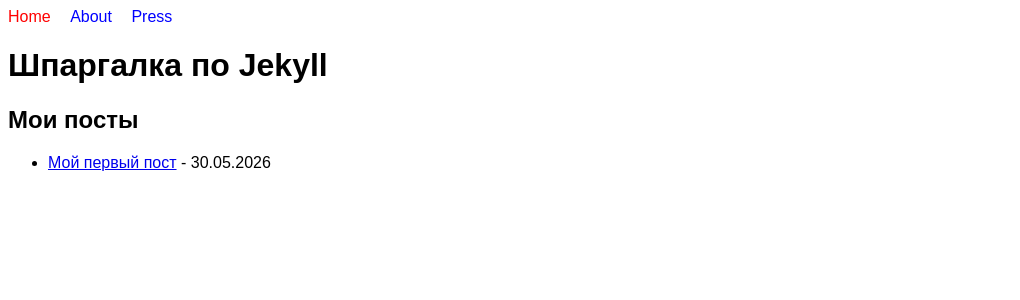
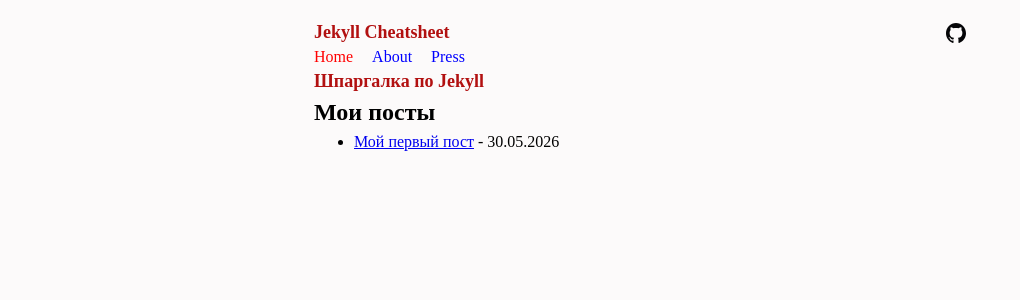
Before and after one commit to kagulion/jekyll-cheatsheet, a Jekyll site: the page built from index.html, in a window 1280 px wide. Shown: the top 300 px of the page, without its empty margins (0-1020 px from the left). Built offline with Jekyll 4.4.1, drawn with Linux system fonts in a browser that asks for light colours.

Commit message:
add: header section

```diff
--- /dev/null
+++ b/_includes/header.html
@@ -0,0 +1,24 @@
+<div class="flex justify-between align-center">
+  <h1>Jekyll Cheatsheet</h1>
+  <svg
+    width="20"
+    height="20"
+    viewBox="0 0 20 20"
+    fill="none"
+    xmlns="http://www.w3.org/2000/svg"
+  >
+    <g clip-path="url(#clip0_6_22)">
+      <path
+        fill-rule="evenodd"
+        clip-rule="evenodd"
+        d="M10 0C15.523 0 20 4.58993 20 10.2529C20 14.7819 17.138 18.624 13.167 19.981C12.66 20.082 12.48 19.7618 12.48 19.4888C12.48 19.1508 12.492 18.0468 12.492 16.6748C12.492 15.7188 12.172 15.0949 11.813 14.7769C14.04 14.5229 16.38 13.6558 16.38 9.71777C16.38 8.59777 15.992 7.68382 15.35 6.96582C15.454 6.70682 15.797 5.66395 15.252 4.25195C15.252 4.25195 14.414 3.97722 12.505 5.30322C11.706 5.07622 10.85 4.96201 10 4.95801C9.15 4.96201 8.295 5.07622 7.497 5.30322C5.586 3.97722 4.746 4.25195 4.746 4.25195C4.203 5.66395 4.546 6.70682 4.649 6.96582C4.01 7.68382 3.619 8.59777 3.619 9.71777C3.619 13.6458 5.954 14.5262 8.175 14.7852C7.889 15.0412 7.63 15.4928 7.54 16.1558C6.97 16.4178 5.522 16.8712 4.63 15.3042C4.63 15.3042 4.101 14.3191 3.097 14.2471C3.097 14.2471 2.122 14.2341 3.029 14.8701C3.029 14.8701 3.684 15.1851 4.139 16.3701C4.139 16.3701 4.726 18.2001 7.508 17.5801C7.513 18.4371 7.522 19.2448 7.522 19.4888C7.522 19.7598 7.338 20.0769 6.839 19.9819C2.865 18.6269 0 14.7829 0 10.2529C0 4.58993 4.478 0 10 0Z"
+        fill="#050507"
+      />
+    </g>
+    <defs>
+      <clipPath id="clip0_6_22">
+        <rect width="20" height="20" fill="white" />
+      </clipPath>
+    </defs>
+  </svg>
+</div>
--- a/_layouts/default.html
+++ b/_layouts/default.html
@@ -2,10 +2,11 @@
 <html>
   <head>
     <meta charset="utf-8" />
+    <meta name="viewport" content="width=device-width, initial-scale=1" />
     <title>{{ page.title }} | {{ site.title }}</title>
     <link rel="stylesheet" href="/assets/css/styles.css" />
   </head>
-  <body>
-    {% include navigation.html %} {{ content }}
+  <body class="container">
+    {% include header.html %} {% include navigation.html %} {{ content }}
   </body>
 </html>
--- /dev/null
+++ b/_sass/_colors.scss
@@ -0,0 +1,7 @@
+$black: #050507;
+$gray-dark: #6b5d5e;
+$gray: #d7c9c9;
+$gray-light: #f3dfdf;
+$code: #f6ecec;
+$bg: #fcfafa;
+$primary: #b21010;
--- a/assets/css/styles.scss
+++ b/assets/css/styles.scss
@@ -1,8 +1,43 @@
 ---
 ---
 
+@use "reset";
+@use "colors" as *;
 @use "navigation";
 
+$font-family: "Montserrat";
+
 body {
-  font-family: Arial, sans-serif;
+  width: auto;
+  font-family: $font-family;
+  background-color: $bg;
 }
+
+/* Каркас */
+
+.container {
+  margin: 0 auto;
+  max-width: 684px;
+  padding: 20px 16px;
+}
+
+.flex {
+  display: flex;
+}
+
+.justify-between {
+  justify-content: space-between;
+}
+
+.align-center {
+  align-items: center;
+}
+
+/* Цвета */
+
+h1 {
+  font-weight: 800;
+  font-size: 18px;
+  line-height: 140%;
+  color: $primary;
+}
--- a/index.html
+++ b/index.html
@@ -11,7 +11,7 @@
   {% for post in site.posts %}
     <li>
       <a href="{{ post.url }}">{{ post.title }}</a>
-      - {{ post.date | date: "%d.%m.%Y"}}
+      - {{ post.date | date: "%d.%m.%Y" }}
     </li>
   {% endfor %}
 </ul>
```
